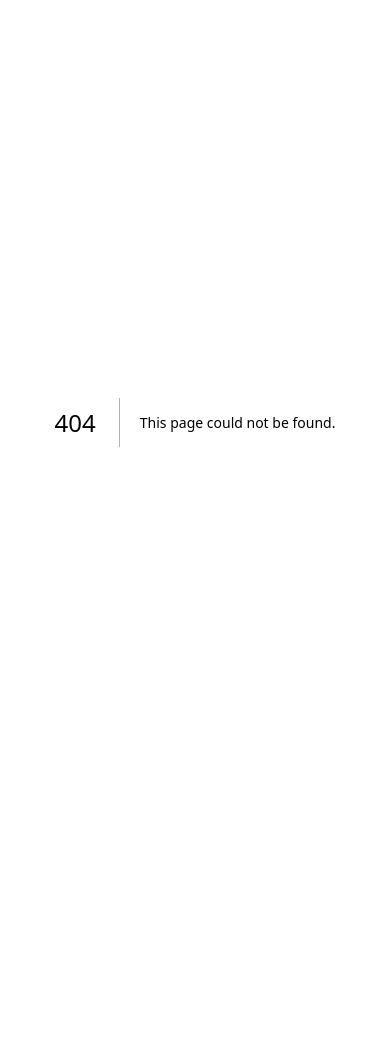
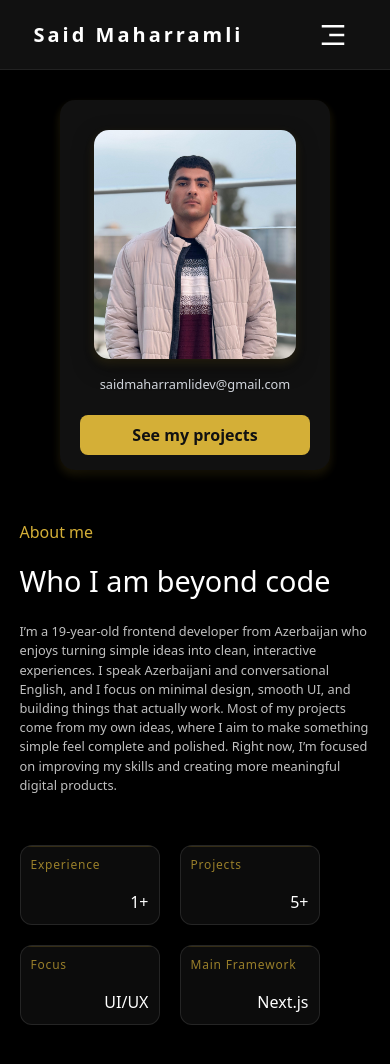
Before and after one commit to saidmaharramlidev-commits/maharramli-said-portfolio, a Next.js app: page /about in a window 390 px wide. Before the commit this address had no page. Shown: the top 1064 px of the page. Before the commit the page ends 844 px from the top, so only its background shows below. Built offline with nearby package versions, Linux system fonts and the light colour scheme.

Commit message:
added about section

```diff
--- /dev/null
+++ b/app/about/page.tsx
@@ -0,0 +1,65 @@
+'use client'
+
+import Navbar from "@/components/Navbar"
+import me from "@/public/me.jpg"
+import Image from "next/image"
+import Link from "next/link"
+
+function page() {
+    return (
+        <div id="mainAboutPage">
+            <Navbar />
+
+            <div id="mainPartAbout">
+
+                <div id="leftAbout-wrapper">
+                    <span id="headerAbout">About me</span>
+                    <h1 className="text-white questionOfAbout">Who I am beyond code</h1>
+                    <p>I’m a 19-year-old frontend developer from Azerbaijan who enjoys turning simple ideas into clean, interactive experiences. I speak Azerbaijani and conversational English, and I focus on minimal design, smooth UI, and building things that actually work. Most of my projects come from my own ideas, where I aim to make something simple feel complete and polished. Right now, I’m focused on improving my skills and creating more meaningful digital products.</p>
+
+                    <div id="leftCards-wrapper">
+                        <div className="card-about">
+                            <span>Experience</span>
+                            <h1>1+</h1>
+                        </div>
+
+                        <div className="card-about">
+                            <span>Projects</span>
+                            <h1>5+</h1>
+                        </div>
+
+                        <div className="card-about">
+                            <span>Focus</span>
+                            <h1>UI/UX</h1>
+                        </div>
+
+                        <div className="card-about">
+                            <span>Main Framework</span>
+                            <h1>Next.js</h1>
+                        </div>
+                    </div>
+
+                </div>
+
+                <div className="intro-card-wrapper">
+                    <div className="photo-wrapper">
+                        <Image className="pictureOfMe" loading='eager' src={me} alt="Picture" />
+
+
+                    </div>
+                    <span className="text-gray-300 pt-4 emailIntro" >saidmaharramlidev@gmail.com</span>
+
+                    <Link href={'/projects'} className="center cta-intro-card">
+                        See my projects
+
+                    </Link>
+
+                </div>
+
+            </div>
+
+        </div>
+    )
+}
+
+export default page
--- a/app/layout.tsx
+++ b/app/layout.tsx
@@ -8,6 +8,7 @@ import { store } from '../redux/store'
 import { Provider } from 'react-redux'
 import '@/css/navbar.css'
 import '@/css/homePage.css'
+import '@/css/aboutPage.css'
 
 
 const metadata: Metadata = {
--- a/app/page.tsx
+++ b/app/page.tsx
@@ -27,15 +27,15 @@ export default function Home() {
 
         </div>
 
-        <div id="intro-card-wrapper">
-          <div id="photo-wrapper">
-            <Image id="pictureOfMe" src={pictureOfMe} alt="Picture" />
+        <div className="intro-card-wrapper">
+          <div className="photo-wrapper">
+            <Image className="pictureOfMe" loading='eager' src={pictureOfMe} alt="Picture" />
 
 
           </div>
           <span className="text-gray-300 pt-4 emailIntro" >saidmaharramlidev@gmail.com</span>
 
-          <Link href={'/about'} id="cta-intro-card" className="center">
+          <Link href={'/about'} className="center cta-intro-card">
             About me
 
           </Link>
--- /dev/null
+++ b/css/aboutPage.css
@@ -0,0 +1,189 @@
+#mainPartAbout {
+    width: 90%;
+    min-height: 600px;
+    justify-self: center;
+    margin-top: 100px;
+    justify-content: space-around;
+    display: flex;
+    align-items: center;
+}
+
+
+
+#leftAbout-wrapper {
+    width: 50%;
+
+}
+
+#leftAbout-wrapper p {
+    margin-top: 50px;
+    color: silver;
+}
+
+
+#rightAbout-wrapper {
+    width: 40%;
+    display: flex;
+    flex-direction: column;
+}
+
+
+#leftCards-wrapper {
+    width: 100%;
+    display: flex;
+    flex-wrap: wrap;
+    margin-top: 50px;
+    gap: 20px;
+}
+
+.questionOfAbout {
+    margin-top: 32px;
+    font-size: 2.3rem;
+}
+
+.card-about {
+    width: 260px;
+    height: 120px;
+    padding: 15px;
+    background: rgba(20, 20, 20, 0.6);
+    border-radius: 12px;
+
+    /* Subtle glass effect */
+    backdrop-filter: blur(6px);
+
+    /* Light border */
+    border: 1px solid rgba(255, 255, 255, 0.1);
+
+    /* Minimal shadow */
+    box-shadow: 0 2px 6px rgba(0, 0, 0, 0.2);
+
+    position: relative;
+    overflow: hidden;
+
+    transition: all 0.3s ease;
+}
+
+/* Optional subtle top line */
+.card-about::before {
+    content: "";
+    position: absolute;
+    width: 100%;
+    height: 1px;
+    top: 0;
+    left: 0;
+    background: rgba(212, 175, 55, 0.2);
+}
+
+/* Gentle hover effect */
+.card-about:hover {
+    transform: translateY(-3px);
+    box-shadow: 0 5px 15px rgba(212, 175, 55, 0.1);
+    border: 1px solid rgba(212, 175, 55, 0.15);
+}
+
+/* Label */
+.card-about span {
+    color: #D4AF37;
+    font-size: 0.85rem;
+    letter-spacing: 0.8px;
+    opacity: 0.7;
+}
+
+/* Value */
+.card-about h1 {
+    position: absolute;
+    bottom: 12px;
+    right: 12px;
+    font-size: 1.8rem;
+    color: white;
+    font-weight: 500;
+}
+
+#headerAbout {
+    color: #D4AF37;
+    font-weight: 500;
+}
+
+@media(max-width:1200px) {
+    #mainPartAbout {
+        flex-direction: column-reverse;
+        gap: 50px;
+    }
+
+    #leftAbout-wrapper {
+        width: 100%;
+        padding-bottom: 50px;
+    }
+
+}
+
+@media(max-width:600px) {
+    .card-about {
+        width: 200px;
+        height: 100px;
+    }
+
+    .card-about span {
+        position: absolute;
+        top: 10px;
+        left: 10px;
+        font-size: 0.85rem;
+    }
+
+    .card-about h1 {
+        bottom: 10px;
+        right: 10px;
+        font-size: 1.2rem;
+    }
+
+}
+
+@media(max-width:500px) {
+    .card-about {
+        width: 170px;
+        height: 80px;
+    }
+
+    .card-about span {
+        font-size: 0.85rem;
+    }
+
+    .card-about h1 {
+        font-size: 1rem;
+    }
+
+    .questionOfAbout {
+        font-size: 1.8rem;
+    }
+
+    #leftAbout-wrapper p {
+        margin-top: 30px;
+        font-size: 0.9rem;
+    }
+
+}
+
+@media(max-width:400px) {
+    .card-about {
+        width: 140px;
+    }
+
+    .card-about span {
+        font-size: 0.75rem;
+    }
+
+    .card-about h1 {
+        font-size: 1rem;
+    }
+
+    .questionOfAbout {
+        margin-top: 15px;
+        font-size: 1.8rem;
+    }
+
+    #leftAbout-wrapper p {
+        margin-top: 20px;
+        font-size: 0.8rem;
+    }
+
+}
--- a/css/homePage.css
+++ b/css/homePage.css
@@ -9,7 +9,7 @@
 }
 
 
-#intro-card-wrapper {
+.intro-card-wrapper {
     width: 400px;
     height: 500px;
     background-color: #111111;
@@ -22,17 +22,17 @@
 
 }
 
-#intro-card-wrapper:hover {
+.intro-card-wrapper:hover {
     transform: translateY(-5px);
     box-shadow: 0 25px 50px rgba(0, 0, 0, 0.7), 0 10px 20px rgba(212, 175, 55, 0.3);
 }
 
-#photo-wrapper {
+.photo-wrapper {
     width: 75%;
     margin-top: 30px;
 }
 
-#pictureOfMe {
+.pictureOfMe {
     width: 100%;
     height: 100%;
     object-fit: cover;
@@ -41,7 +41,7 @@
     transition: transform 0.3s ease, box-shadow 0.3s ease;
 }
 
-#cta-intro-card {
+.cta-intro-card {
     width: 85%;
     height: 40px;
     margin-top: 20px;
@@ -55,7 +55,7 @@
     cursor: pointer;
 }
 
-#cta-intro-card:hover {
+.cta-intro-card:hover {
     background: #F5E6A3;
     transform: translateY(-2px);
     box-shadow: 0 4px 10px rgba(212, 175, 55, 0.4);
@@ -142,7 +142,7 @@
 }
 
 @media(max-width:500px) {
-    #intro-card-wrapper {
+    .intro-card-wrapper {
         width: 300px;
         height: 400px;
     }
@@ -174,7 +174,7 @@
         width: 95%;
     }
 
-    #intro-card-wrapper {
+    .intro-card-wrapper {
         width: 270px;
         height: 370px;
     }
```
Also changed, not shown: public/aboutbg.png (added).
